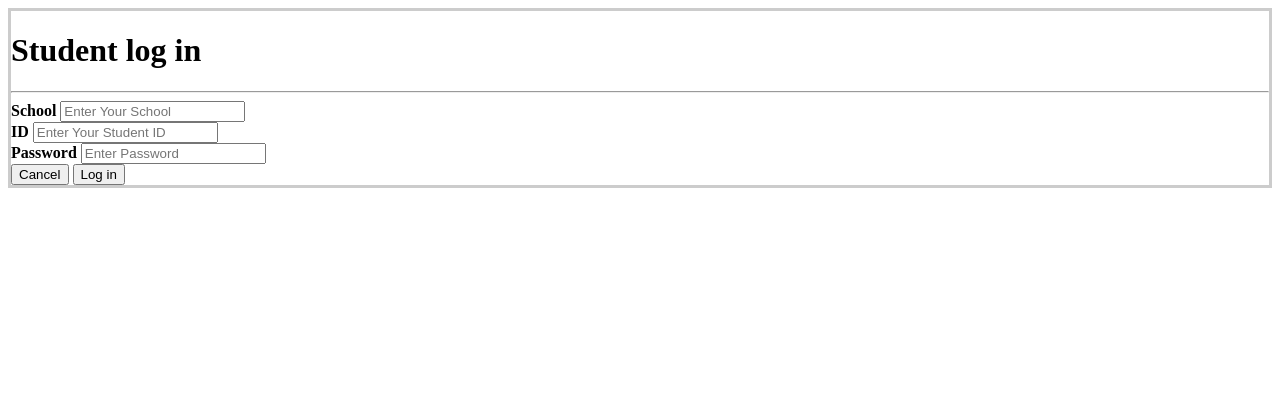
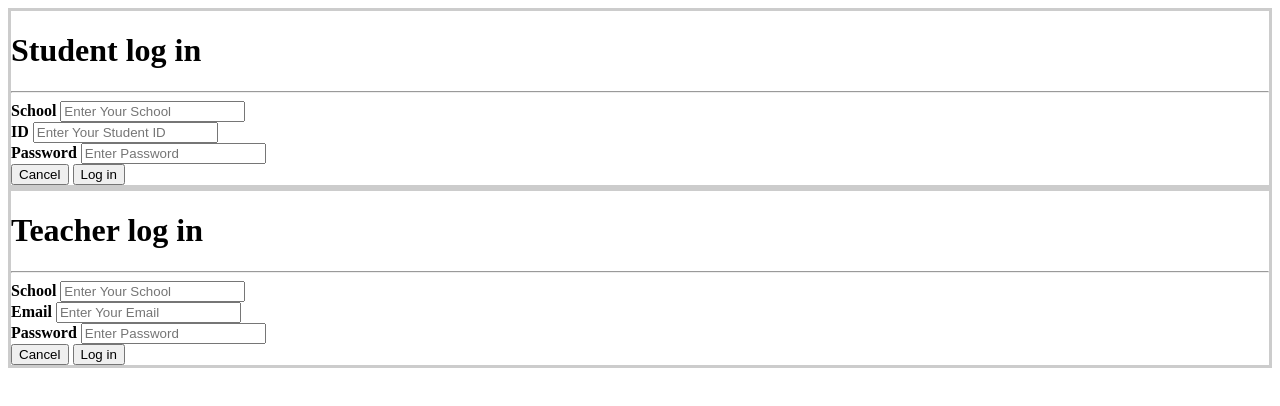
Before and after one commit to SolonEDU/solon-blockchain-0, a plain HTML site: page login.html in a window 1280 px wide. Drawn offline with Linux system fonts and the light colour scheme.

Commit message:
Add files via upload

```diff
--- a/login.html
+++ b/login.html
@@ -23,4 +23,27 @@
   </div>
 </form>
 </body>
-</htmlSt
+<body>
+
+<form action="action_page.php" style="border:3px solid #ccc">
+  <div class="container">
+    <h1>Teacher log in</h1>
+    <hr>
+
+	<label for="school"><b>School</b></label>
+    <input type="text" placeholder="Enter Your School" name="school" required><br />
+
+	<label for="email"><b>Email</b></label>
+    <input type="text" placeholder="Enter Your Email" name="email" required><br />
+
+    <label for="psw"><b>Password</b></label>
+    <input type="password" placeholder="Enter Password" name="psw" required><br />
+
+    <div class="clearfix">
+      <button type="button" class="cancelbtn">Cancel</button>
+      <button type="submit" class="signupbtn">Log in</button>
+    </div>
+  </div>
+</form>
+</body>
+</html>
```
